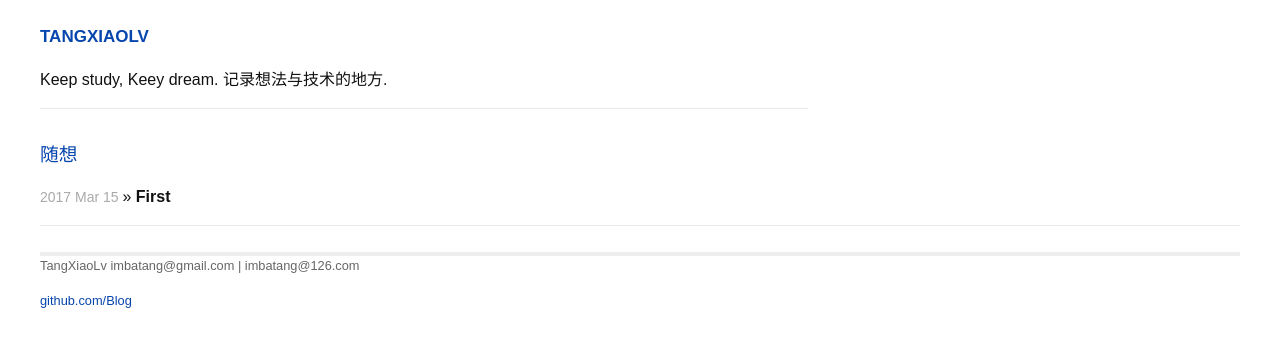
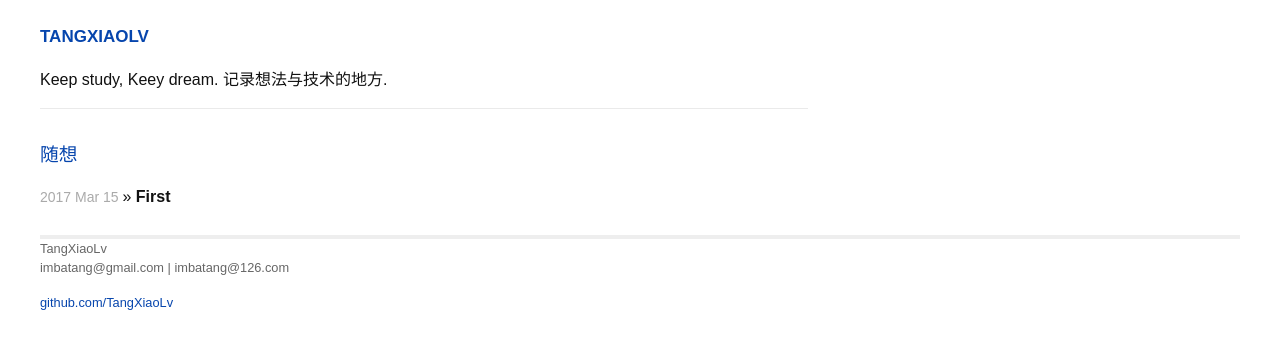
Before and after one commit to TangXiaoLv/Blog, a Jekyll site: the page built from index.html, in a window 1280 px wide. Shown: the top 349 px of the page. Built offline with Jekyll 4.4.1, drawn with Linux system fonts in a browser that asks for light colours; some web fonts are replaced.

Commit message:
update index

```diff
--- a/_sass/_layout.scss
+++ b/_sass/_layout.scss
@@ -36,10 +36,6 @@
   section + section {
     margin-top: $spacing-unit;
   }
-}
-
-.post-list-contaienr {
-  border-bottom: 1px solid $grey-color-light;
 }
 
 .footer {
--- a/index.html
+++ b/index.html
@@ -27,7 +27,7 @@ layout: default
   {% endif %}
   {% endfor %}
 
-  <section class="post-list-contaienr">
+  <section>
     {% for category in categories %}
     <h3 class="tag-title" id="{{ tag | slugify }}">{{ category }}</h3>
     <ul class="post-list">
@@ -49,13 +49,13 @@ layout: default
     <div class="contact">
       <p>
         {{ site.title }}
+        <br/>
         imbatang@gmail.com | imbatang@126.com
       </p>
     </div>
-
     <div class="contact">
       <p>
-        <a href="https://github.com/TangXiaoLv/">github.com/Blog</a><br/>
+        <a href="https://github.com/TangXiaoLv/">github.com/TangXiaoLv</a><br/>
       </p>
     </div>
   </div>
```
